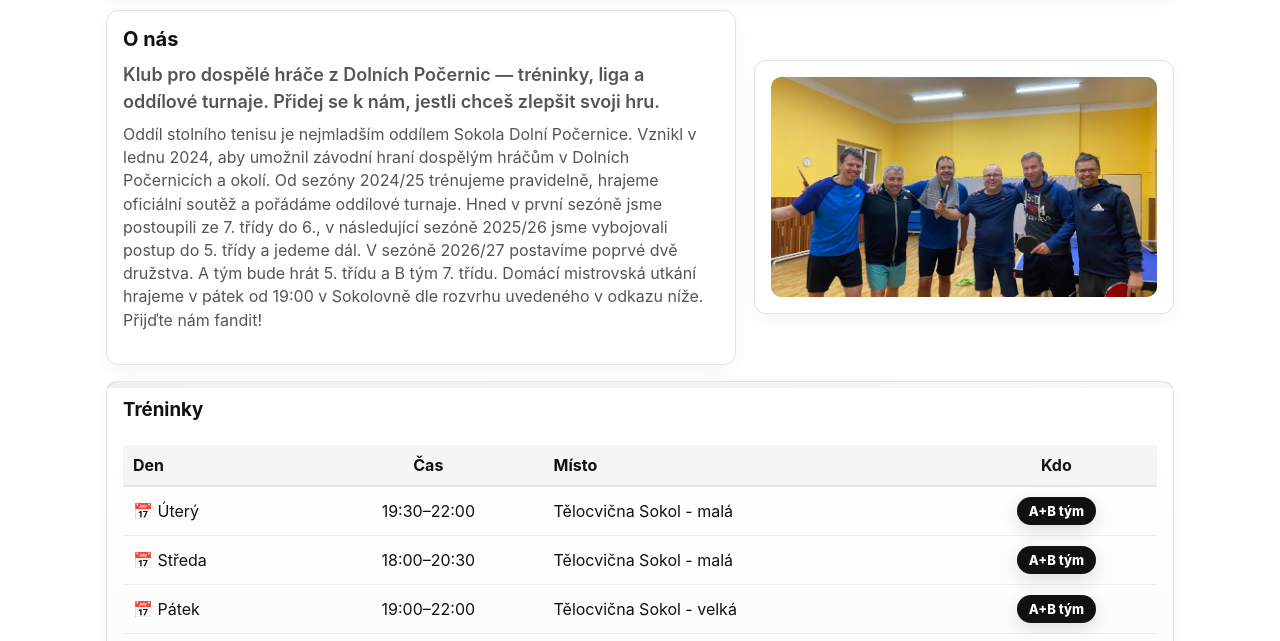
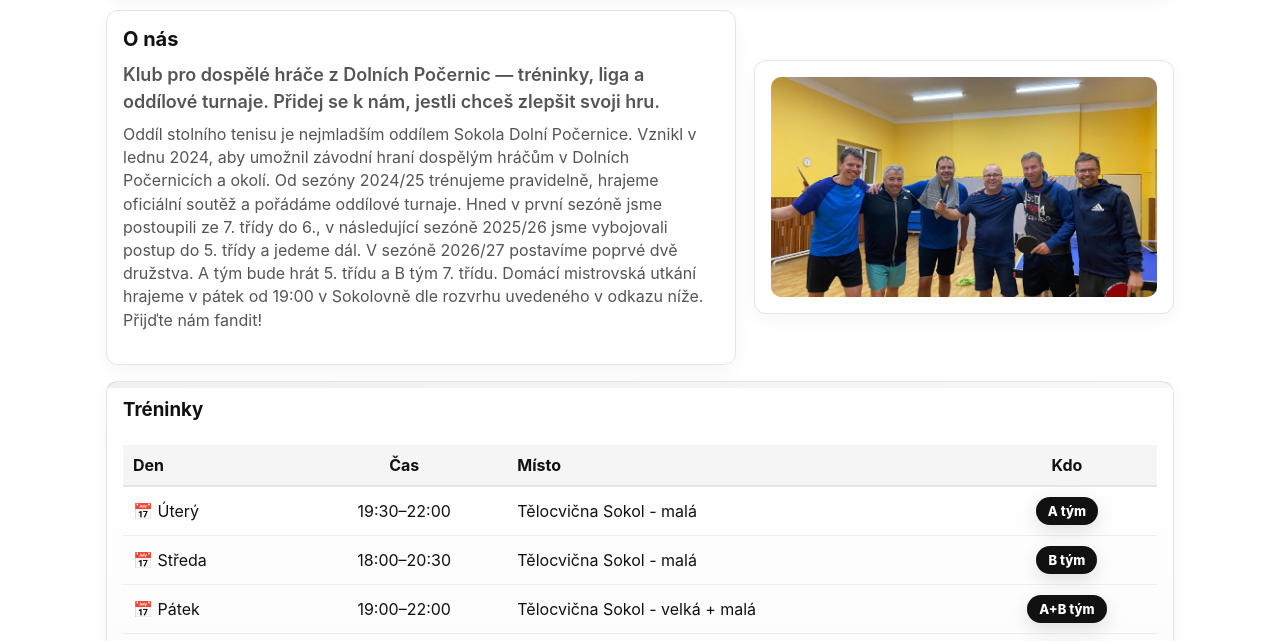
Before and after one commit to danecekj/Pinec, a plain HTML site: page index.html in a window 1280 px wide. Shown: the part 146-787 px from the top of the page. Drawn offline with Linux system fonts and the light colour scheme.

Commit message:
Add files via upload

```diff
--- a/index.html
+++ b/index.html
@@ -952,7 +952,7 @@
             <td>Tělocvična Sokol - malá</td>
             <td>
               <span class="team-badge">
-                A+B tým
+                A tým
               </span>
             </td>
           </tr>
@@ -963,15 +963,26 @@
             <td>Tělocvična Sokol - malá</td>
             <td>
               <span class="team-badge">
+                B tým
+              </span>
+            </td>
+          </tr>
+
+          <tr>
+            <td>📅 Pátek</td>
+            <td>19:00–22:00</td>
+            <td>Tělocvična Sokol - velká + malá</td>
+            <td>
+              <span class="team-badge">
                 A+B tým
               </span>
             </td>
           </tr>
 
           <tr>
-            <td>📅 Pátek</td>
-            <td>19:00–22:00</td>
-            <td>Tělocvična Sokol - velká</td>
+            <td>📅 Neděle</td>
+            <td>18:00–22:00</td>
+            <td>Tělocvična Sokol - malá</td>
             <td>
               <span class="team-badge">
                 A+B tým
```
